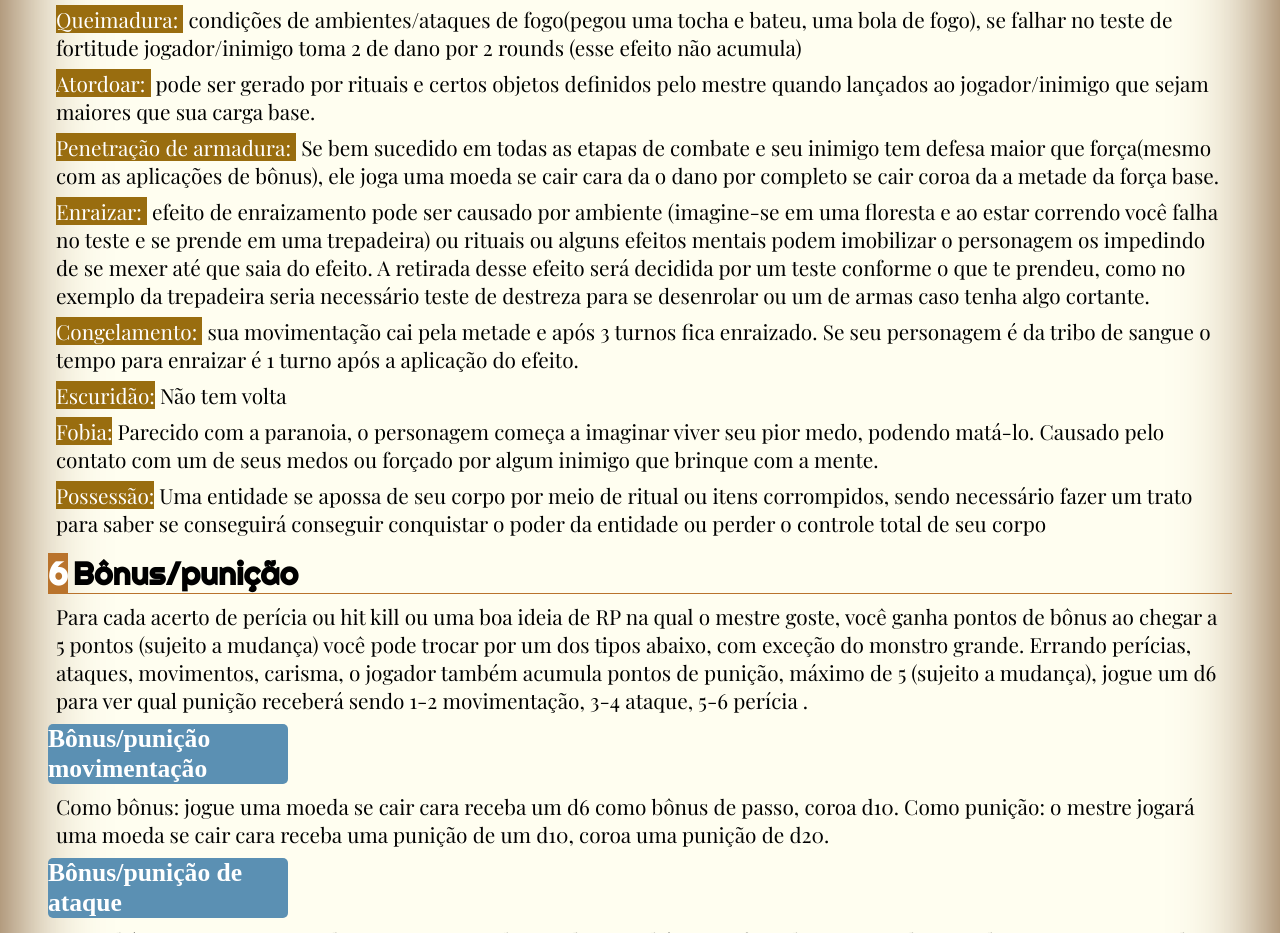
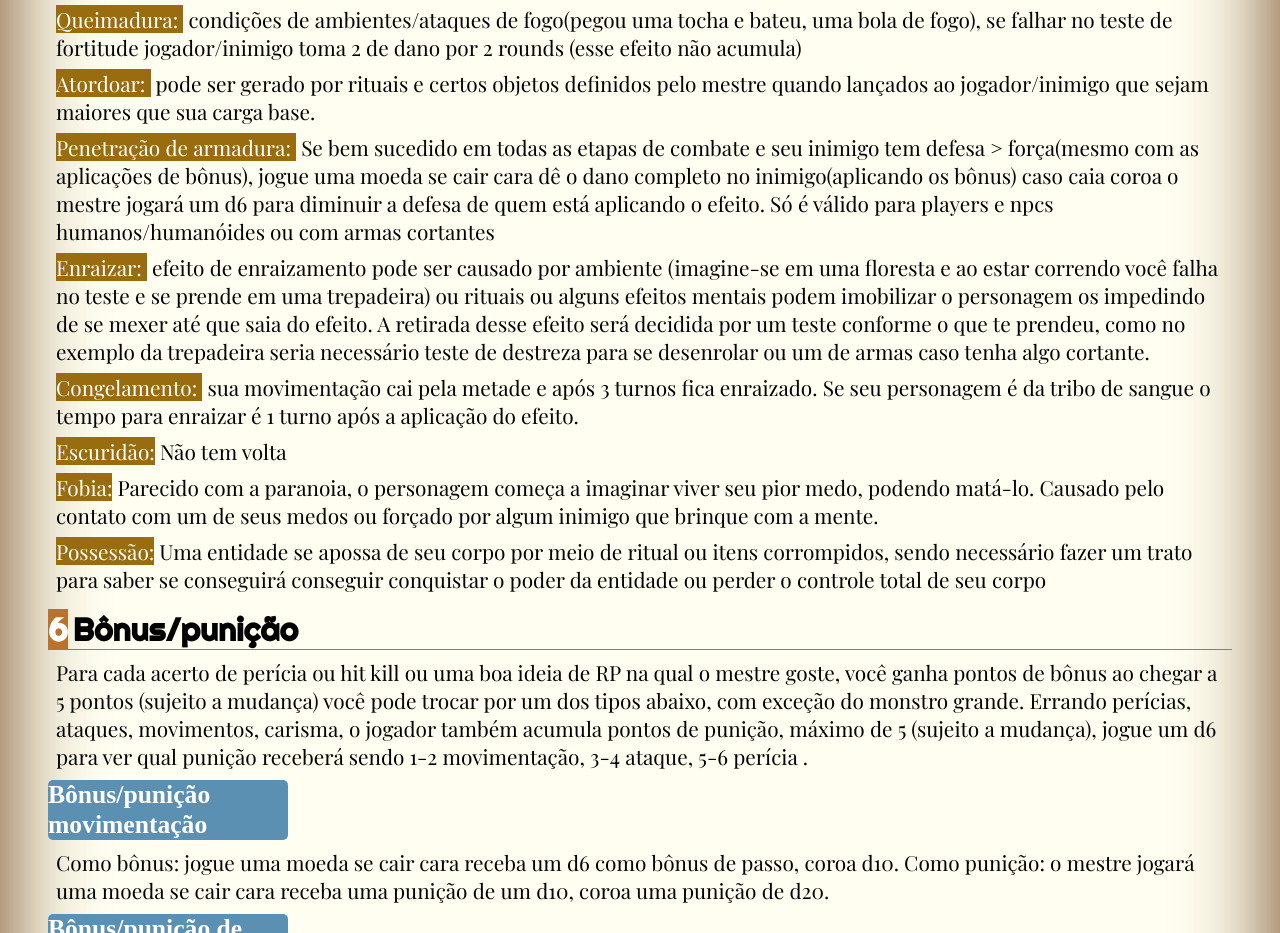
Before and after one commit to lluiscase/Criacao-de-ficha, a plain HTML site: page index.html in a window 1280 px wide. Shown: the part 4385-5318 px from the top of the page. Drawn offline with nearby package versions, Linux system fonts and the light colour scheme.

Commit message:
Mudança penetração

```diff
--- a/index.html
+++ b/index.html
@@ -347,11 +347,10 @@
         <p><a>Atordoar: </a> pode ser gerado por rituais e certos
             objetos definidos pelo mestre quando lançados
             ao jogador/inimigo que sejam maiores que sua carga base.</p>
-        <p><a>Penetração de armadura: </a> Se bem sucedido em
-                todas as etapas de combate e seu inimigo tem defesa maior que
-                força(mesmo com as aplicações de bônus), ele joga uma
-                moeda se cair cara da o dano por completo se cair coroa
-                da a metade da força base.</p>
+        <p><a>Penetração de armadura: </a> Se bem sucedido em todas as etapas de combate e seu inimigo tem defesa >
+            força(mesmo com as aplicações de bônus), jogue uma moeda se cair cara dê o dano completo no inimigo(aplicando os bônus)
+            caso caia coroa o mestre jogará um d6 para diminuir a defesa de quem está aplicando o efeito.
+            Só é válido para players e npcs humanos/humanóides ou com armas cortantes</p>
         <p><a>Enraizar: </a> efeito de enraizamento pode ser
             causado por ambiente (imagine-se em uma floresta
             e ao estar correndo   você falha no teste e se
```
